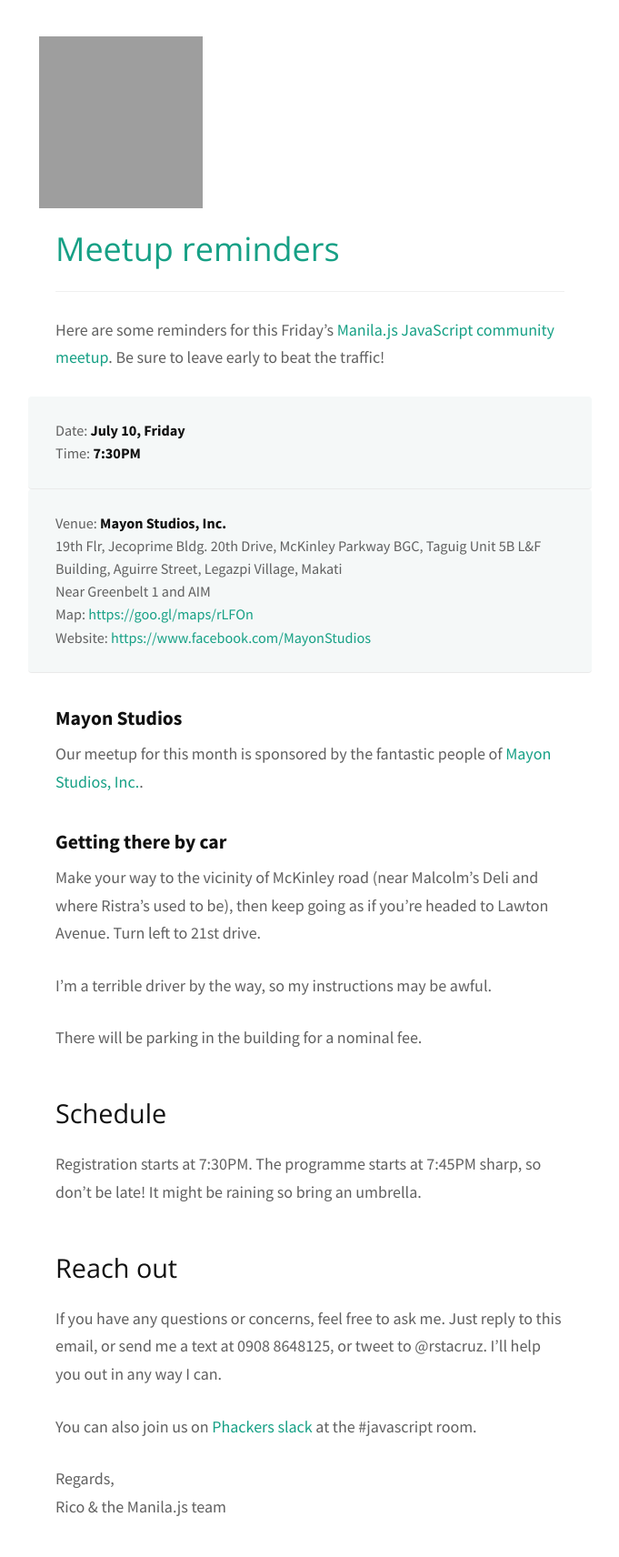
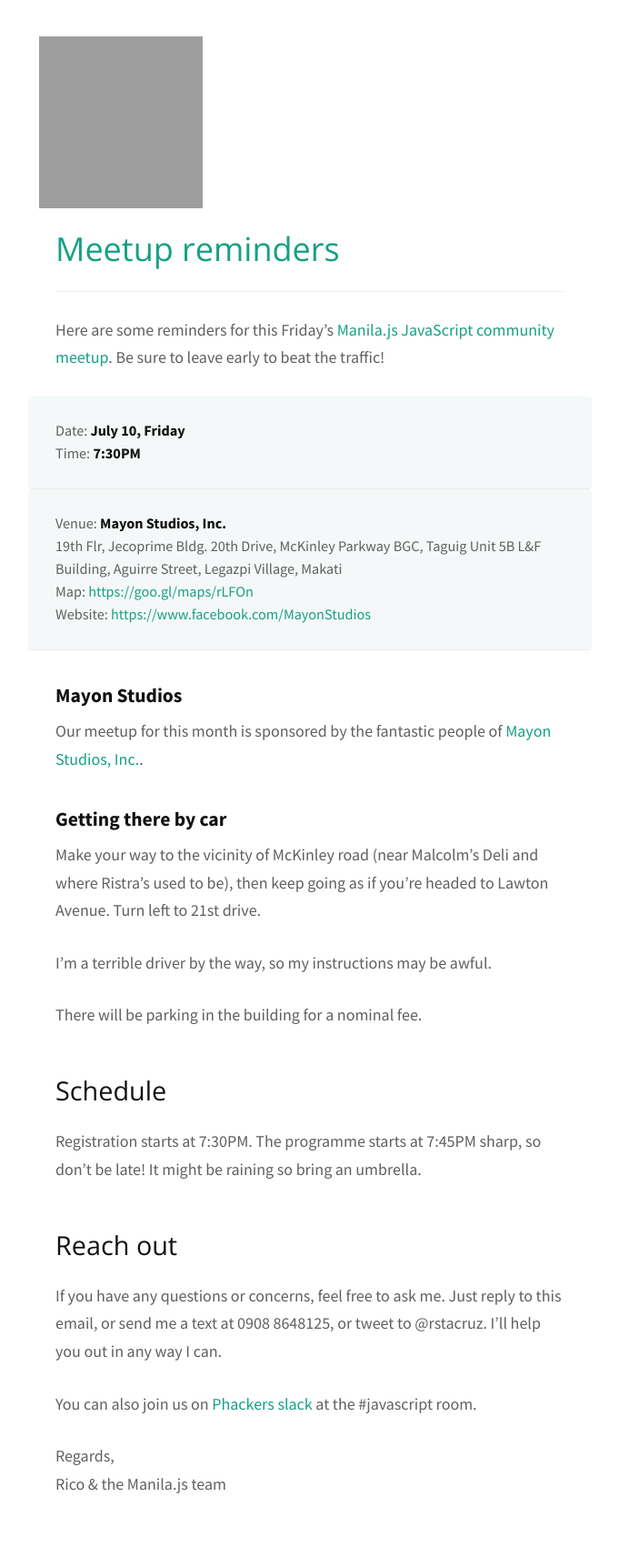
Before and after one commit to manilajs/manilajs.com, a Jekyll site: the page built from _posts/2015-07-06-013-welcome.md, in a window 1280 px wide. Shown: the whole page at 91% size, without its empty margins (299-980 px from the left). Built offline with Jekyll 4.4.1, drawn with Linux system fonts in a browser that asks for light colours; nearby versions of some CDN libraries; some web fonts are replaced; after the commit the page ends 1687 px from its top, so only the background shows below that.

```diff
--- a/_posts/2015-07-06-013-welcome.md
+++ b/_posts/2015-07-06-013-welcome.md
@@ -16,7 +16,6 @@
 > 19th Flr, Jecoprime Bldg. 20th Drive, McKinley Parkway
 > BGC, Taguig
 > Unit 5B L&F Building, Aguirre Street, Legazpi Village, Makati<br>
-> Near Greenbelt 1 and AIM<br>
 > Map: <https://goo.gl/maps/rLFOn><br>
 > Website: <https://www.facebook.com/MayonStudios>
 
```
